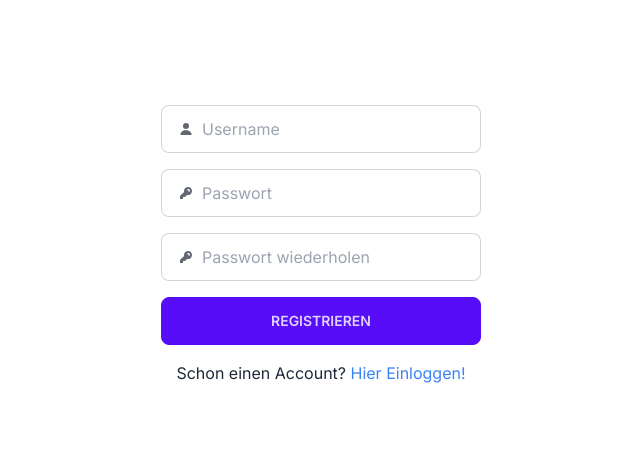
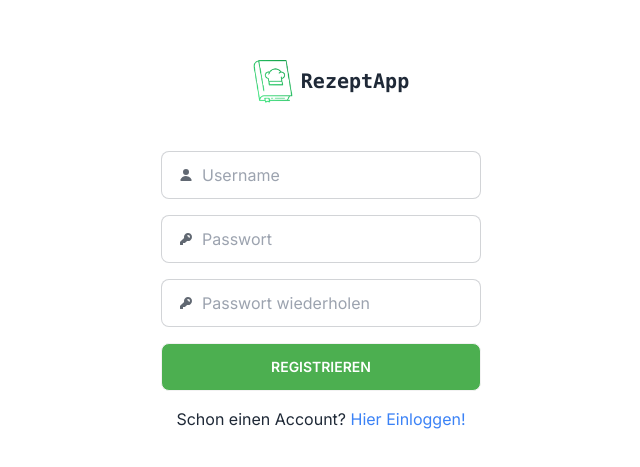
Before and after one commit to YPuest/DHBW_RezeptApp, a Next.js app in the folder next/: page /profile/register in a window 1280 px wide. Shown: the part 147-614 px from the top of the page, without its empty margins (319-959 px from the left). Built offline with nearby package versions, Linux system fonts and the light colour scheme.

Commit message:
recolor and added logo at login and register page

```diff
--- a/next/src/app/profile/login/page.tsx
+++ b/next/src/app/profile/login/page.tsx
@@ -1,6 +1,7 @@
 "use client";
 import React, { useState } from "react";
 import Alert from "@/components/Alert";
+import Logo from "@/components/Logo";  // Ensure the correct path is used
 import { setCookie } from "cookies-next";
 import { useRouter } from "next/navigation";
 
@@ -19,7 +20,7 @@ const Login = () => {
             setShowAlert(true);
             setAlertText("Kein Passwort");
         } else {
-            // API-Anruf
+            // API call
             fetch("http://142.132.226.214:3010/users/auth", {
                 method: "POST",
                 headers: {
@@ -33,13 +34,11 @@ const Login = () => {
                 .then((response) => {
                     if (response.ok) {
                         setCookie("loggedIn", true);
-                        router.push("/");  // Nach erfolgreichem Login zur Startseite weiterleiten
+                        router.push("/"); // Redirect to home page after successful login
                         router.refresh();
                     } else if (response.status === 401) {
                         setShowAlert(true);
-                        setAlertText(
-                            "Die eingegebenen Daten stimmen nicht. Überprüfe sie."
-                        );
+                        setAlertText("Die eingegebenen Daten stimmen nicht. Überprüfe sie.");
                     } else {
                         setShowAlert(true);
                         setAlertText("Es gab ein Problem. Bitte versuche es erneut.");
@@ -47,9 +46,7 @@ const Login = () => {
                 })
                 .catch((error) => {
                     setShowAlert(true);
-                    setAlertText(
-                        "Es existiert kein Benutzer mit diesem Benutzernamen."
-                    );
+                    setAlertText("Es existiert kein Benutzer mit diesem Benutzernamen.");
                     console.error("Error:", error);
                 });
         }
@@ -63,9 +60,11 @@ const Login = () => {
 
     return (
         <div className="h-screen flex flex-col justify-center items-center">
+            <div className="mb-12"> {/* Adjust the margin bottom value as needed */}
+                <Logo width={40} height={40} className="" />
+            </div>
             <div className="w-full max-w-xs mx-auto">
                 {/* Username Input */}
-
                 <label className="input input-bordered flex items-center gap-2 mb-4">
                     <svg
                         xmlns="http://www.w3.org/2000/svg"
@@ -73,8 +72,7 @@ const Login = () => {
                         fill="currentColor"
                         className="w-4 h-4 opacity-70"
                     >
-                        <path
-                            d="M8 8a3 3 0 1 0 0-6 3 3 0 0 0 0 6ZM12.735 14c.618 0 1.093-.561.872-1.139a6.002 6.002 0 0 0-11.215 0c-.22.578.254 1.139.872 1.139h9.47Z"/>
+                        <path d="M8 8a3 3 0 1 0 0-6 3 3 0 0 0 0 6ZM12.735 14c.618 0 1.093-.561.872-1.139a6.002 6.002 0 0 0-11.215 0c-.22.578.254 1.139.872 1.139h9.47Z"/>
                     </svg>
                     <input
                         type="text"
@@ -110,7 +108,8 @@ const Login = () => {
 
                 {/* Login Button */}
                 <button
-                    className="btn btn-primary w-full mb-4"
+                    className="btn w-full mb-4"
+                    style={{ backgroundColor: "#4CAF50", color: "#fff" }} // Green color from the logo
                     onClick={handleLogin}
                 >
                     Einloggen
--- a/next/src/app/profile/register/page.tsx
+++ b/next/src/app/profile/register/page.tsx
@@ -1,6 +1,7 @@
 "use client";
 import React, { useState } from "react";
 import Alert from "@/components/Alert";
+import Logo from "@/components/Logo"; // Ensure the correct path is used
 import { setCookie } from "cookies-next";
 import { useRouter } from "next/navigation";
 
@@ -23,7 +24,7 @@ const Register = () => {
       setShowAlert(true);
       setAlertText("Die Passwörter stimmen nicht überein");
     } else {
-      // API-Anruf
+      // API call
       fetch("http://142.132.226.214:3010/users/create", {
         method: "POST",
         headers: {
@@ -37,7 +38,7 @@ const Register = () => {
           .then((response) => {
             if (response.ok) {
               setCookie("loggedIn", true);
-              router.push("/"); // Nach erfolgreicher Registrierung zur Startseite weiterleiten
+              router.push("/"); // Redirect to home page after successful registration
               router.refresh();
             } else if (response.status === 400) {
               setShowAlert(true);
@@ -63,6 +64,9 @@ const Register = () => {
 
   return (
       <div className="h-screen flex flex-col justify-center items-center">
+        <div className="mb-12">
+          <Logo width={40} height={40} />
+        </div>
         <div className="w-full max-w-xs mx-auto">
           {/* Username Input */}
           <label className="input input-bordered flex items-center gap-2 mb-4">
@@ -131,13 +135,14 @@ const Register = () => {
 
           {/* Register Button */}
           <button
-              className="btn btn-primary w-full mb-4"
+              className="btn w-full mb-4"
+              style={{ backgroundColor: "#4CAF50", color: "#fff" }} // Green color from the logo
               onClick={handleRegister}
           >
             Registrieren
           </button>
 
-          {/* Register Link */}
+          {/* Login Link */}
           <div className="text-center mb-4">
             <span>Schon einen Account? </span>
             <a
--- /dev/null
+++ b/next/src/components/Logo.tsx
@@ -0,0 +1,14 @@
+import React from 'react';
+import Link from "next/link";
+import Image from "next/image";
+
+export default function RecipeSteps(props) {
+    return (
+        <div>
+            <Link href='/' className='flex items-center ml-5'>
+                <Image src="/images/logo.png" alt="Logo with name" width={props.width} height={props.height} className="mr-2" />
+                <span className="text-xl font-bold font-mono">RezeptApp</span>
+            </Link>
+        </div>
+    );
+}
--- a/next/src/components/Navbar.jsx
+++ b/next/src/components/Navbar.jsx
@@ -1,41 +1,47 @@
 "use client";
 
-import React, {useEffect, useState} from 'react';
+import React, { useEffect, useState } from 'react';
 import Link from "next/link";
 import Search from "@/components/Search";
 import { deleteCookie } from 'cookies-next';
 import { getCookie } from 'cookies-next';
+import Image from 'next/image';
 
 function Navbar() {
     const [isLoggedIn, setIsLoggedIn] = useState(false);
 
     useEffect(() => {
-        if(getCookie('loggedIn')) {
+        if (getCookie('loggedIn')) {
             setIsLoggedIn(true)
         }
-    })
+    }, []);
 
     return (
         <div className="flex items-center justify-between mx-auto my-2">
-            <Link href='/' className='ml-5'>RezeptApp</Link>
-
+            <Link href='/' className='flex items-center ml-5'>
+                <Image src="/images/logo.png" alt="Logo with name" width={40} height={40} className="mr-2" />
+                <span className="text-xl font-bold font-mono">RezeptApp</span>
+            </Link>
             <Search />
 
             <div className="dropdown dropdown-bottom dropdown-end">
-                <label tabIndex={0} className="btn m-1">Profile</label>
+                <label tabIndex={0} className="btn m-1" style={{ backgroundColor: "#4CAF50", color: "#fff" }}>Profil</label>
 
-                {(isLoggedIn) ? (
+                {isLoggedIn ? (
                     <ul tabIndex={0} className="dropdown-content z-[1] menu p-2 shadow bg-base-100 rounded-box w-52">
-                        <li><Link href='/profile/favorites' >Favorites</Link></li>
-                        <li><button onClick={()=> {deleteCookie("loggedIn");
-                            setIsLoggedIn(false);
-                        }}>Logout</button></li>
+                        <li><Link href='/profile/favorites'>Favorites</Link></li>
+                        <li>
+                            <button onClick={() => {
+                                deleteCookie("loggedIn");
+                                setIsLoggedIn(false);
+                            }}>Logout</button>
+                        </li>
                     </ul>
-                ): (
-                <ul tabIndex={0} className="dropdown-content z-[1] menu p-2 shadow bg-base-100 rounded-box w-52">
-                    <li><Link href="/profile/login" >Login</Link></li>
-                    <li><Link href="/profile/register" >Register</Link></li>
-                </ul>
+                ) : (
+                    <ul tabIndex={0} className="dropdown-content z-[1] menu p-2 shadow bg-base-100 rounded-box w-52">
+                        <li><Link href="/profile/login">Login</Link></li>
+                        <li><Link href="/profile/register">Register</Link></li>
+                    </ul>
                 )}
             </div>
         </div>
--- a/next/src/components/Search.jsx
+++ b/next/src/components/Search.jsx
@@ -71,7 +71,7 @@ function Search() {
                 </div>
             </div>
             <div className="indicator">
-                <button className="btn join-item" onClick={handleSearch}>Search</button>
+                <button className="btn join-item" style={{ backgroundColor: "#4CAF50", color: "#fff" }} onClick={handleSearch}>Search</button>
             </div>
         </div>
     );
```
Also changed, not shown: next/public/images/logo.png (added), next/public/images/logo_with_name.png (added).
